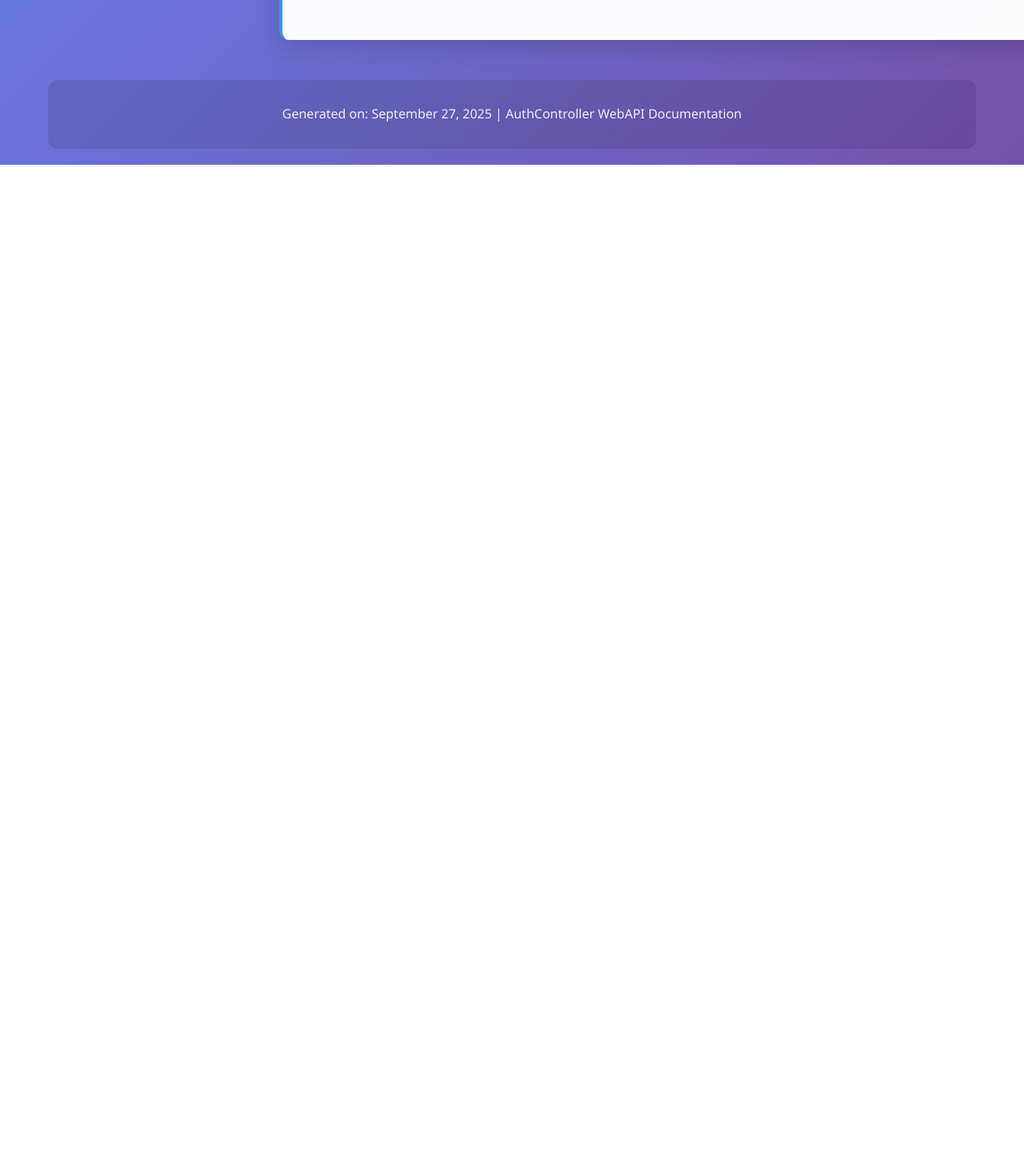
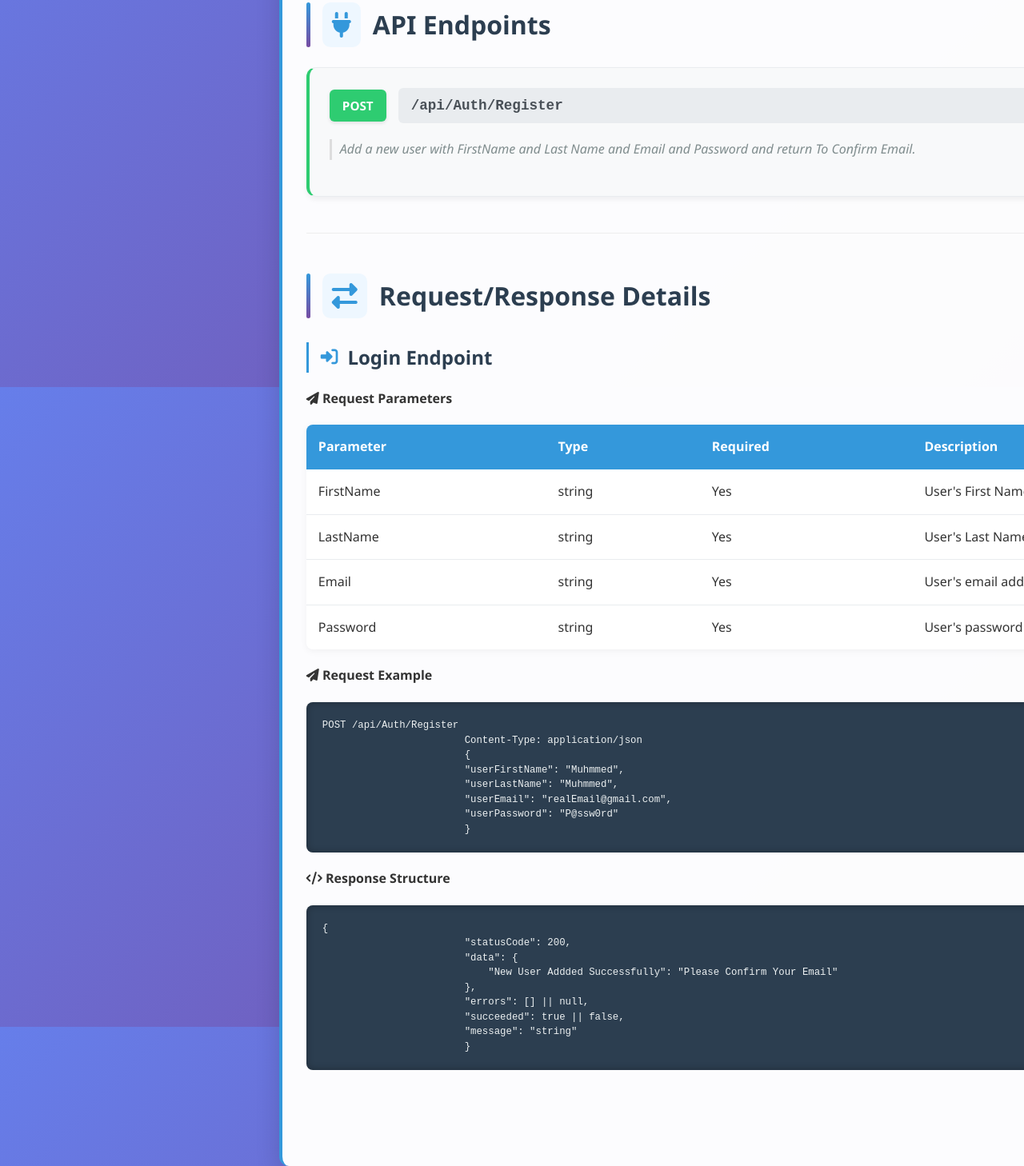
Before and after one commit to Muhmmed-Tamer/Introduction_GraduationProjectDocumentation, a plain HTML site: page Index.html in a window 1280 px wide. Shown: the part 3516-4974 px from the top of the page at 80% size. Before the commit the page ends 3722 px from the top, so only its background shows below. Drawn offline with Linux system fonts and the light colour scheme.

Commit message:
Update Index.html

```diff
--- a/Index.html
+++ b/Index.html
@@ -547,13 +547,6 @@
             transform: translateY(0);
         }
     </style>
-    <script type="text/javascript">
-    (function(c,l,a,r,i,t,y){
-        c[a]=c[a]||function(){(c[a].q=c[a].q||[]).push(arguments)};
-        t=l.createElement(r);t.async=1;t.src="https://www.clarity.ms/tag/"+i;
-        y=l.getElementsByTagName(r)[0];y.parentNode.insertBefore(t,y);
-    })(window, document, "clarity", "script", "tgwsdcnbx0");
-</script>
 </head>
 <body>
     <div class="container">
@@ -649,7 +642,6 @@
                         <button class="copy-btn" onclick="copyCode(this)">Copy</button>
                         <pre>POST /api/Auth/Login
                         Content-Type: application/json
-
                         {
                         "email": "user@example.com",
                         "password": "yourpassword"
@@ -726,8 +718,93 @@ Content-Type: application/json
                         </div>
                     </div>
                 </section>
+                <section id="endpoints" class="section">
+                    <h2><i class="fas fa-plug"></i> API Endpoints</h2>
+
+                    <div class="endpoint">
+                        <div class="endpoint-header">
+                            <span class="method post">POST</span>
+                            <span class="url">/api/Auth/Register</span>
+                        </div>
+                        <div class="description">
+                            Add a new  user with FirstName  and Last Name and Email and Password and return To Confirm Email.
                         </div>
                     </div>
+                </section>
+                <section id="request-response" class="section">
+                    <h2><i class="fas fa-exchange-alt"></i> Request/Response Details</h2>
+
+                    <h3><i class="fas fa-sign-in-alt"></i> Login Endpoint</h3>
+
+                    <h4><i class="fas fa-paper-plane"></i> Request Parameters</h4>
+                    <table class="table">
+                        <thead>
+                            <tr>
+                                <th>Parameter</th>
+                                <th>Type</th>
+                                <th>Required</th>
+                                <th>Description</th>
+                            </tr>
+                        </thead>
+                        <tbody>
+                            <tr>
+                                <td>FirstName</td>
+                                <td>string</td>
+                                <td>Yes</td>
+                                <td>User's First Name</td>
+                            </tr>
+                            <tr>
+                                <td>LastName</td>
+                                <td>string</td>
+                                <td>Yes</td>
+                                <td>User's Last Name</td>
+                            </tr>
+                            <tr>
+                                <td>Email</td>
+                                <td>string</td>
+                                <td>Yes</td>
+                                <td>User's email address</td>
+                            </tr>
+                            <tr>
+                                <td>Password</td>
+                                <td>string</td>
+                                <td>Yes</td>
+                                <td>User's password</td>
+                            </tr>
+                        </tbody>
+                    </table>
+
+                    <h4><i class="fas fa-paper-plane"></i> Request Example</h4>
+                    <div class="code-block">
+                        <button class="copy-btn" onclick="copyCode(this)">Copy</button>
+                        <pre>POST /api/Auth/Register
+                        Content-Type: application/json
+                        {
+                        "userFirstName": "Muhmmed",
+                        "userLastName": "Muhmmed",
+                        "userEmail": "realEmail@gmail.com",
+                        "userPassword": "P@ssw0rd"
+                        }</pre>
+                    </div>
+
+                    <h4><i class="fas fa-code"></i> Response Structure</h4>
+                    <div class="code-block">
+                        <button class="copy-btn" onclick="copyCode(this)">Copy</button>
+                        <pre>{
+                        "statusCode": 200,
+                        "data": {
+                            "New User Addded Successfully": "Please Confirm Your Email"
+                        },
+                        "errors": [] || null,
+                        "succeeded": true || false,
+                        "message": "string"
+                        }</pre>
+                    </div>
+                </section>
+            </div>
+        </div>
+
+
 
         <div class="footer">
             <p>Generated on: <span id="currentDate"></span> | AuthController WebAPI Documentation</p>
@@ -823,5 +900,4 @@ Content-Type: application/json
         window.dispatchEvent(new Event('scroll'));
     </script>
 </body>
-
 </html>
```
Lines whose indentation alone changed are shown as unchanged.
